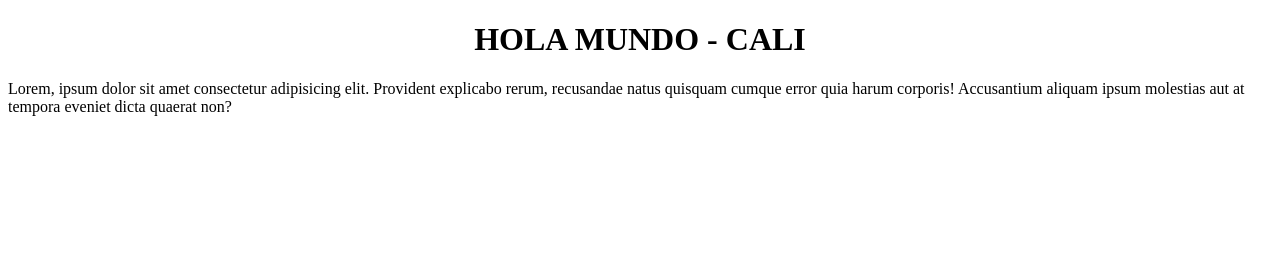
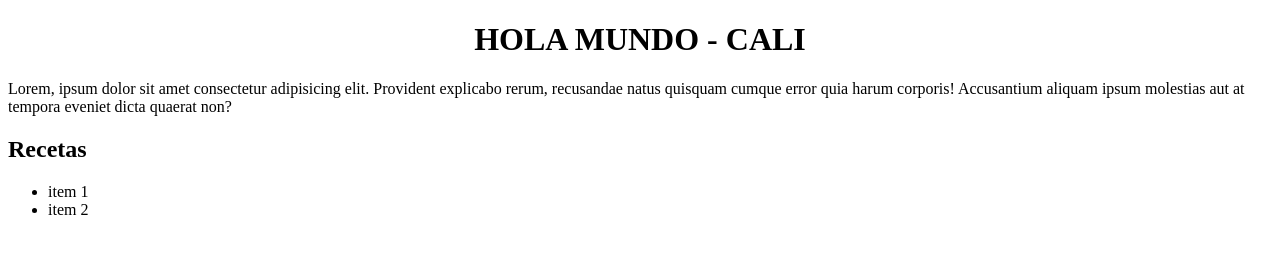
Before and after one commit to davegap/depliegue, a plain HTML site: page index.html in a window 1280 px wide. Drawn offline with Linux system fonts and the light colour scheme.

Commit message:
segundo commit

```diff
--- a/index.html
+++ b/index.html
@@ -8,5 +8,11 @@
 <body>
     <h1 style="text-align: center;"> HOLA MUNDO - CALI</h1>
     <P>Lorem, ipsum dolor sit amet consectetur adipisicing elit. Provident explicabo rerum, recusandae natus quisquam cumque error quia harum corporis! Accusantium aliquam ipsum molestias aut at tempora eveniet dicta quaerat non?</P>
+
+    <h2>Recetas</h2>
+    <ul>
+        <li>item 1</li>
+        <li>item 2</li>
+    </ul>
 </body>
 </html>
```
